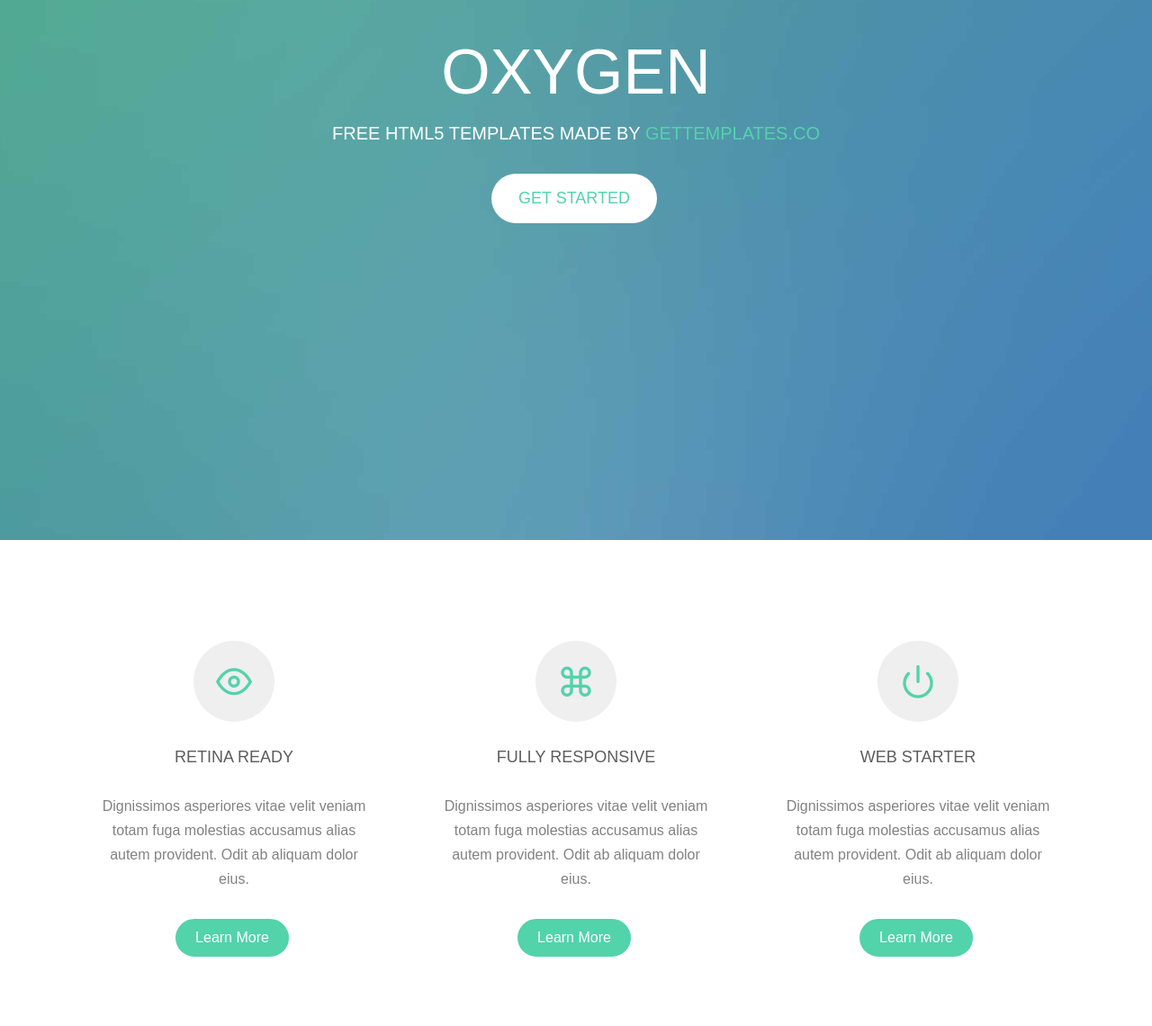
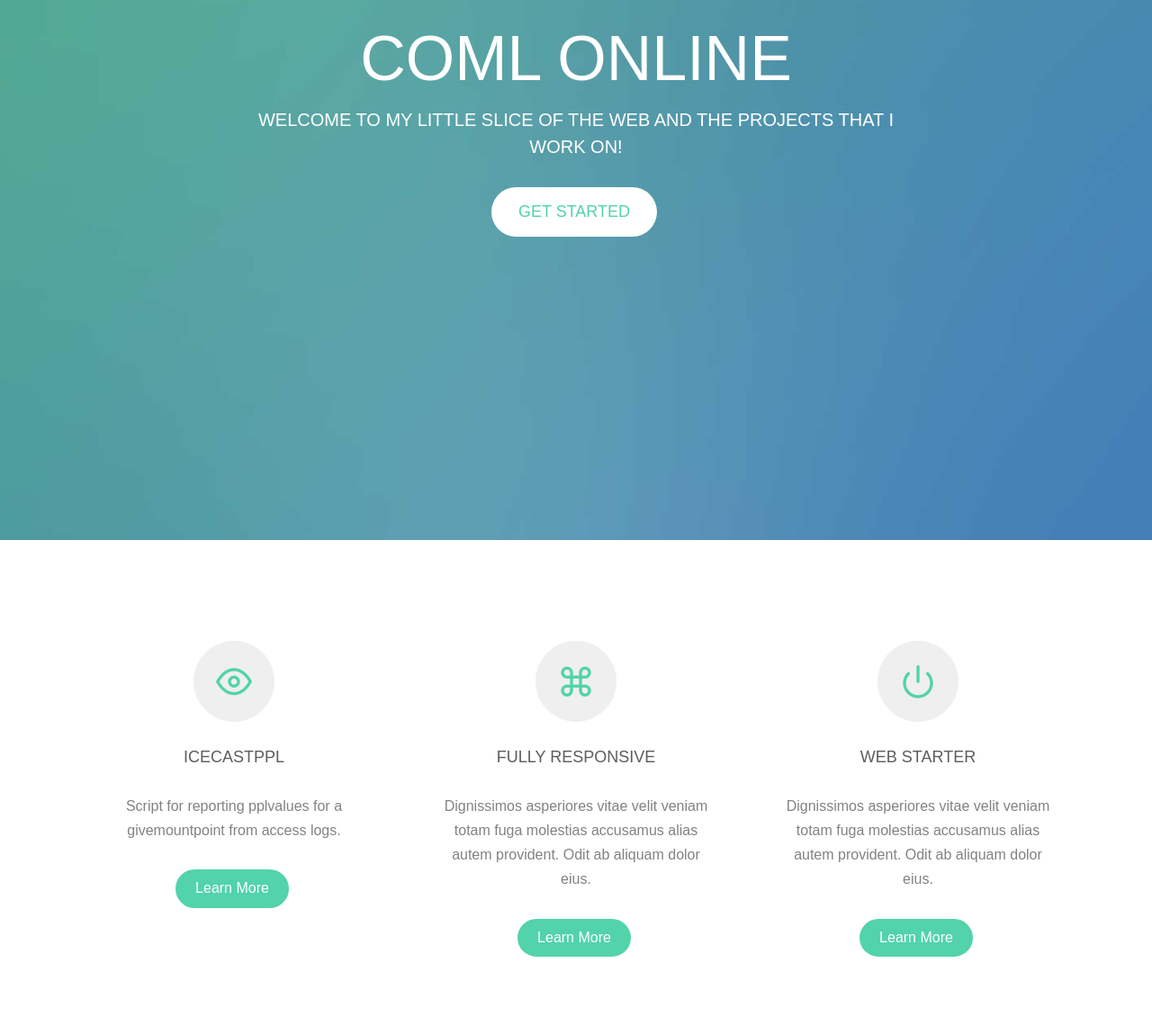
Before and after one commit to ComlOnline/ComlOnline.github.io, a plain HTML site: page index.html in a window 1280 px wide. Shown: the part 300-1440 px from the top of the page at 90% size. Drawn offline with Linux system fonts and the light colour scheme; files whose address does not match are found by name.

Commit message:
added projects

```diff
--- a/index.html
+++ b/index.html
@@ -75,7 +75,7 @@
 							</ul>
 						</li>
 						<li class="has-dropdown">
-							<a href="#">Projects</a>
+							<a href="#gtco-features">Projects</a>
 							<ul class="dropdown">
 								<li><a href="https://github.com/ComlOnline/IcecastPPL">Icecast PPL Reporting</a></li>
 								<li><a href="#">Icecast</a></li>
@@ -102,8 +102,8 @@
 				<div class="col-md-8 col-md-offset-2 text-center">
 					<div class="display-t">
 						<div class="display-tc animate-box" data-animate-effect="fadeIn">
-							<h1>Oxygen</h1>
-							<h2>Free html5 templates Made by <a href="http://gettemplates.co/" target="_blank">gettemplates.co</a></h2>
+							<h1>Coml Online</h1>
+							<h2>Welcome to my little slice of the web and the projects that I work on!</h2>
 							<p><a href="#" class="btn btn-default">Get Started</a></p>
 						</div>
 					</div>
@@ -120,8 +120,8 @@
 						<span class="icon">
 							<i class="icon-eye"></i>
 						</span>
-						<h3>Retina Ready</h3>
-						<p>Dignissimos asperiores vitae velit veniam totam fuga molestias accusamus alias autem provident. Odit ab aliquam dolor eius.</p>
+						<h3>IcecastPPL</h3>
+						<p>Script for reporting pplvalues for a givemountpoint from access logs.</p>
 						<p><a href="#" class="btn btn-primary">Learn More</a></p>
 					</div>
 				</div>
```
